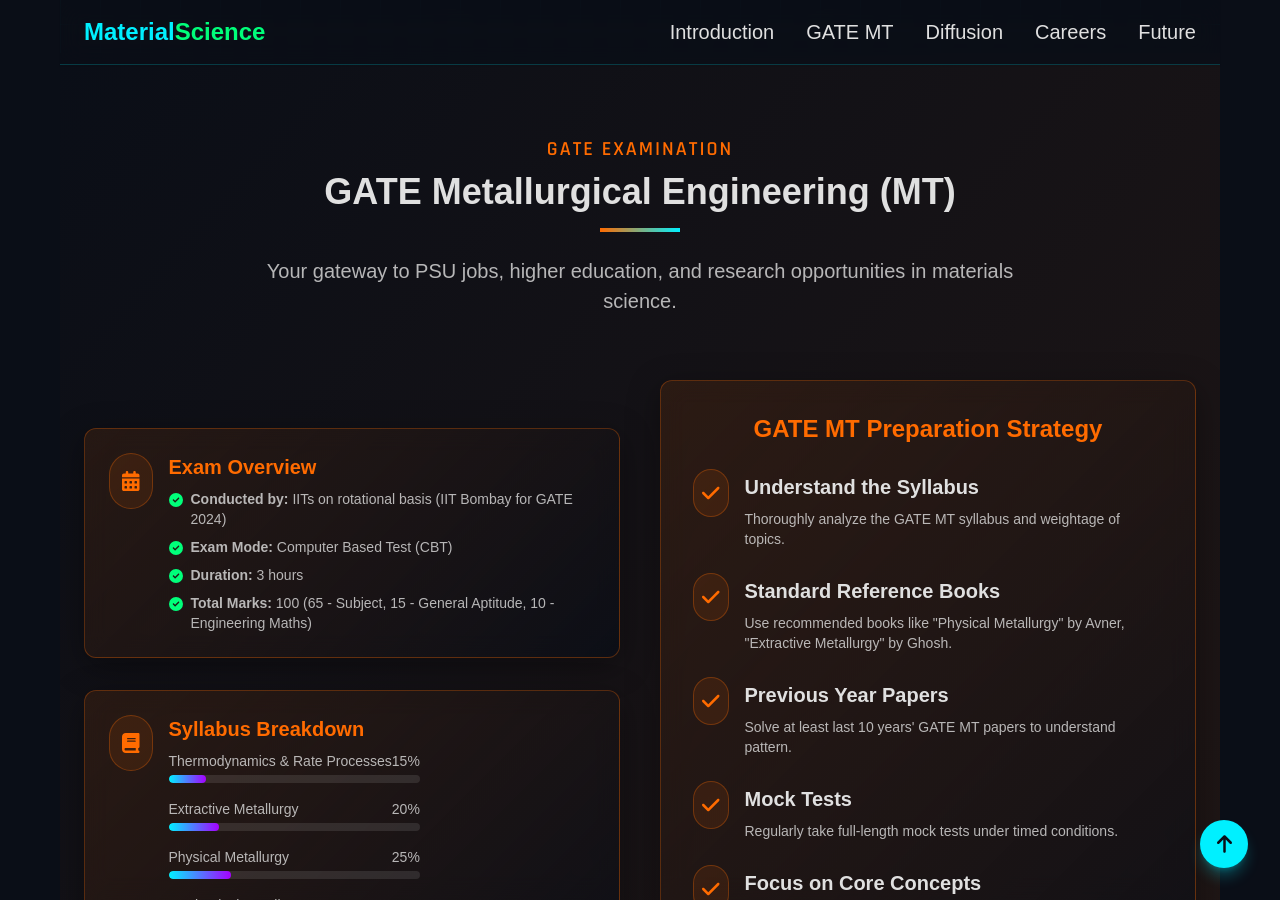
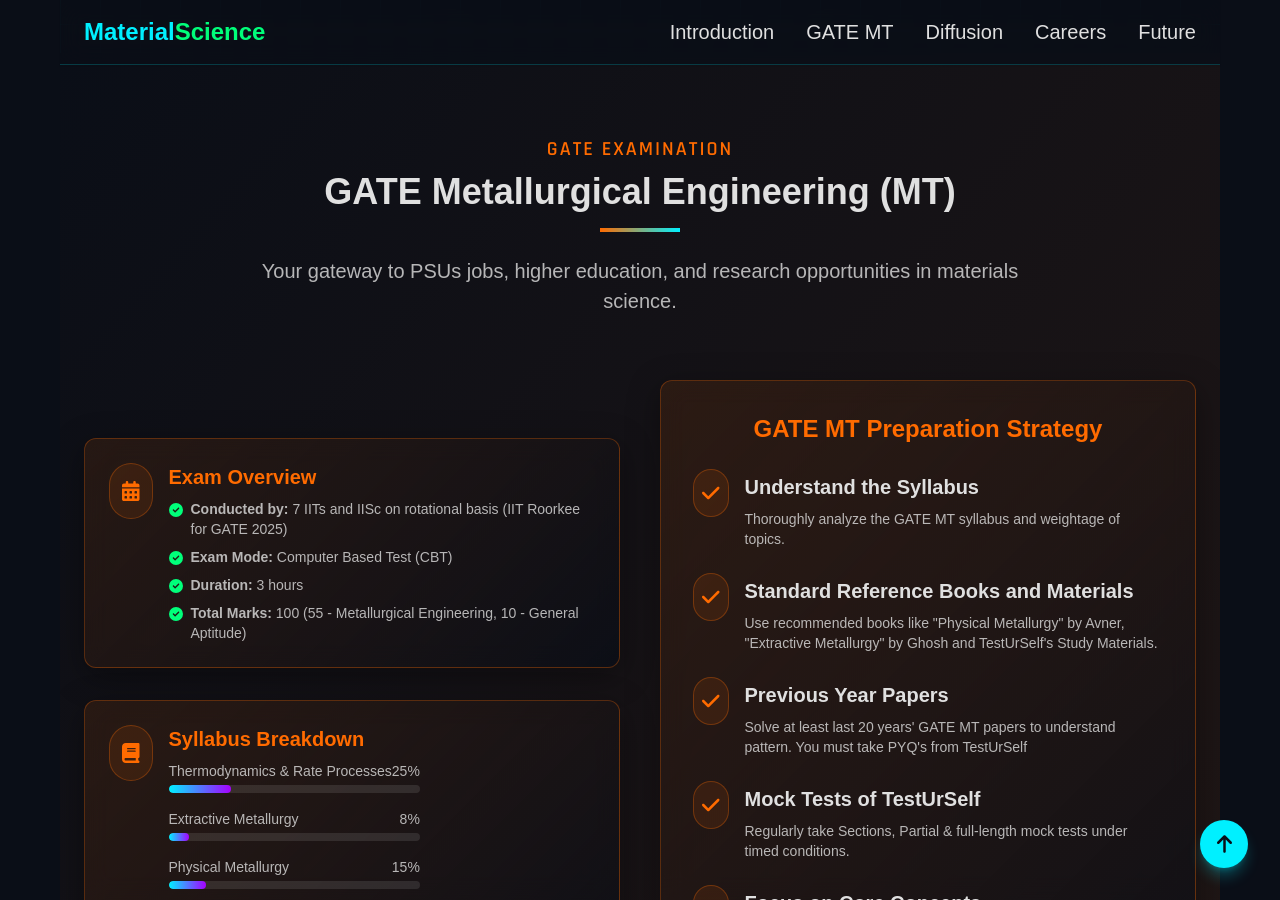
Before and after one commit to Samarjeetkumarsingh/website, a Jekyll site: the page built from _posts/2025-04-07-check.md, in a window 1280 px wide and 900 px high, scrolled down 1869 px. Built offline with Jekyll 4.4.1, drawn with Linux system fonts in a browser that asks for light colours; nearby versions of some CDN libraries; some web fonts are replaced; our own code applies the rules of GitHub Pages for plain Markdown files; some of the changed text lies outside the part shown.

Commit message:
Update 2025-04-07-check.md

```diff
--- a/_posts/2025-04-07-check.md
+++ b/_posts/2025-04-07-check.md
@@ -547,7 +547,7 @@
                 <span class="gate-orange font-semibold tech-font tracking-widest">GATE EXAMINATION</span>
                 <h2 class="text-3xl md:text-4xl font-bold mb-4 mt-2">GATE Metallurgical Engineering (MT)</h2>
                 <div class="w-20 h-1 bg-gradient-to-r from-gate-orange to-neon-blue mx-auto mb-6"></div>
-                <p class="text-star-dust/80 max-w-3xl mx-auto">Your gateway to PSU jobs, higher education, and research opportunities in materials science.</p>
+                <p class="text-star-dust/80 max-w-3xl mx-auto">Your gateway to PSUs jobs, higher education, and research opportunities in materials science.</p>
             </div>
 
             <div class="grid md:grid-cols-2 gap-10 items-center max-w-6xl mx-auto">
@@ -562,7 +562,7 @@
                                 <ul class="text-star-dust/80 space-y-2 text-sm">
                                     <li class="flex items-start">
                                         <i class="fas fa-check-circle text-neon-green mr-2 mt-1"></i>
-                                        <span><strong>Conducted by:</strong> IITs on rotational basis (IIT Bombay for GATE 2024)</span>
+                                        <span><strong>Conducted by:</strong> 7 IITs and IISc on rotational basis (IIT Roorkee for GATE 2025)</span>
                                     </li>
                                     <li class="flex items-start">
                                         <i class="fas fa-check-circle text-neon-green mr-2 mt-1"></i>
@@ -574,7 +574,7 @@
                                     </li>
                                     <li class="flex items-start">
                                         <i class="fas fa-check-circle text-neon-green mr-2 mt-1"></i>
-                                        <span><strong>Total Marks:</strong> 100 (65 - Subject, 15 - General Aptitude, 10 - Engineering Maths)</span>
+                                        <span><strong>Total Marks:</strong> 100 (55 - Metallurgical Engineering, 10 - General Aptitude)</span>
                                     </li>
                                 </ul>
                             </div>
@@ -592,6 +592,24 @@
                                     <div>
                                         <div class="flex justify-between mb-1">
                                             <span class="text-sm text-star-dust/80">Thermodynamics & Rate Processes</span>
+                                            <span class="text-sm text-star-dust/80">25%</span>
+                                        </div>
+                                        <div class="progress-bar">
+                                            <div class="progress-fill" style="width: 25%"></div>
+                                        </div>
+                                    </div>
+                                    <div>
+                                        <div class="flex justify-between mb-1">
+                                            <span class="text-sm text-star-dust/80">Extractive Metallurgy</span>
+                                            <span class="text-sm text-star-dust/80">8%</span>
+                                        </div>
+                                        <div class="progress-bar">
+                                            <div class="progress-fill" style="width: 8%"></div>
+                                        </div>
+                                    </div>
+                                    <div>
+                                        <div class="flex justify-between mb-1">
+                                            <span class="text-sm text-star-dust/80">Physical Metallurgy</span>
                                             <span class="text-sm text-star-dust/80">15%</span>
                                         </div>
                                         <div class="progress-bar">
@@ -600,38 +618,20 @@
                                     </div>
                                     <div>
                                         <div class="flex justify-between mb-1">
-                                            <span class="text-sm text-star-dust/80">Extractive Metallurgy</span>
-                                            <span class="text-sm text-star-dust/80">20%</span>
+                                            <span class="text-sm text-star-dust/80">Mechanical Metallurgy</span>
+                                            <span class="text-sm text-star-dust/80">18%</span>
                                         </div>
                                         <div class="progress-bar">
-                                            <div class="progress-fill" style="width: 20%"></div>
-                                        </div>
-                                    </div>
-                                    <div>
-                                        <div class="flex justify-between mb-1">
-                                            <span class="text-sm text-star-dust/80">Physical Metallurgy</span>
-                                            <span class="text-sm text-star-dust/80">25%</span>
-                                        </div>
-                                        <div class="progress-bar">
-                                            <div class="progress-fill" style="width: 25%"></div>
-                                        </div>
-                                    </div>
-                                    <div>
-                                        <div class="flex justify-between mb-1">
-                                            <span class="text-sm text-star-dust/80">Mechanical Metallurgy</span>
-                                            <span class="text-sm text-star-dust/80">15%</span>
-                                        </div>
-                                        <div class="progress-bar">
-                                            <div class="progress-fill" style="width: 15%"></div>
+                                            <div class="progress-fill" style="width: 18%"></div>
                                         </div>
                                     </div>
                                     <div>
                                         <div class="flex justify-between mb-1">
                                             <span class="text-sm text-star-dust/80">Manufacturing Processes</span>
-                                            <span class="text-sm text-star-dust/80">10%</span>
+                                            <span class="text-sm text-star-dust/80">9%</span>
                                         </div>
                                         <div class="progress-bar">
-                                            <div class="progress-fill" style="width: 10%"></div>
+                                            <div class="progress-fill" style="width: 9%"></div>
                                         </div>
                                     </div>
                                 </div>
@@ -660,8 +660,8 @@
                                     <i class="fas fa-check gate-orange"></i>
                                 </div>
                                 <div>
-                                    <h4 class="font-semibold mb-1">Standard Reference Books</h4>
-                                    <p class="text-star-dust/80 text-sm">Use recommended books like "Physical Metallurgy" by Avner, "Extractive Metallurgy" by Ghosh.</p>
+                                    <h4 class="font-semibold mb-1">Standard Reference Books and Materials</h4>
+                                    <p class="text-star-dust/80 text-sm">Use recommended books like "Physical Metallurgy" by Avner, "Extractive Metallurgy" by Ghosh and TestUrSelf's Study Materials.</p>
                                 </div>
                             </div>
 
@@ -671,7 +671,7 @@
                                 </div>
                                 <div>
                                     <h4 class="font-semibold mb-1">Previous Year Papers</h4>
-                                    <p class="text-star-dust/80 text-sm">Solve at least last 10 years' GATE MT papers to understand pattern.</p>
+                                    <p class="text-star-dust/80 text-sm">Solve at least last 20 years' GATE MT papers to understand pattern. You must take PYQ's from TestUrSelf</p>
                                 </div>
                             </div>
 
@@ -680,8 +680,8 @@
                                     <i class="fas fa-check gate-orange"></i>
                                 </div>
                                 <div>
-                                    <h4 class="font-semibold mb-1">Mock Tests</h4>
-                                    <p class="text-star-dust/80 text-sm">Regularly take full-length mock tests under timed conditions.</p>
+                                    <h4 class="font-semibold mb-1">Mock Tests of TestUrSelf</h4>
+                                    <p class="text-star-dust/80 text-sm">Regularly take Sections, Partial & full-length mock tests under timed conditions.</p>
                                 </div>
                             </div>
 
@@ -691,12 +691,12 @@
                                 </div>
                                 <div>
                                     <h4 class="font-semibold mb-1">Focus on Core Concepts</h4>
-                                    <p class="text-star-dust/80 text-sm">Master phase diagrams, heat treatment, extraction processes thoroughly.</p>
+                                    <p class="text-star-dust/80 text-sm">Master thermodynamics, phase diagrams, heat treatment, extraction processes, mechanical metallurgy thoroughly.</p>
                                 </div>
                             </div>
 
                             <div class="mt-8 text-center">
-                                <a href="#" class="bg-gate-orange text-deep-space font-semibold px-6 py-2 rounded-full hover:bg-gate-orange/90 transition duration-300 inline-block">
+                                <a href="https://www.testurself.in/gate-metallurgical-engineering-syllabus-2025/" class="bg-gate-orange text-deep-space font-semibold px-6 py-2 rounded-full hover:bg-gate-orange/90 transition duration-300 inline-block">
                                     Download Syllabus PDF
                                 </a>
                             </div>
@@ -1118,7 +1118,7 @@
                                     <h3 class="text-lg font-bold mr-2">Elon Musk</h3>
                                     <span class="text-star-dust/60 text-sm">@elonmusk</span>
                                 </div>
-                                <p class="text-star-dust mb-4">"The fundamental limitation in rocket design is materials science. If we had materials that could withstand higher temperatures, we could make rockets dramatically more efficient."</p>
+                                <p class="text-star-dust mb-4">"Take Materials Science 101. You won’t regret it."</p>
                                 <div class="flex items-center text-star-dust/60 text-sm">
                                     <i class="fas fa-retweet mr-2"></i>
                                     <span class="mr-4">24.5K</span>
@@ -1146,7 +1146,7 @@
                                     <h3 class="text-lg font-bold mr-2">Elon Musk</h3>
                                     <span class="text-star-dust/60 text-sm">@elonmusk</span>
                                 </div>
-                                <p class="text-star-dust mb-4">"Battery technology is fundamentally a materials science problem. The energy density improvements we need for sustainable transport depend on new cathode/anode materials."</p>
+                                <p class="text-star-dust mb-4">"The fundamental limitation in rocket design is materials science. If we had materials that could withstand higher temperatures, we could make rockets dramatically more efficient."</p>
                                 <div class="flex items-center text-star-dust/60 text-sm">
                                     <i class="fas fa-retweet mr-2"></i>
                                     <span class="mr-4">18.2K</span>
```
